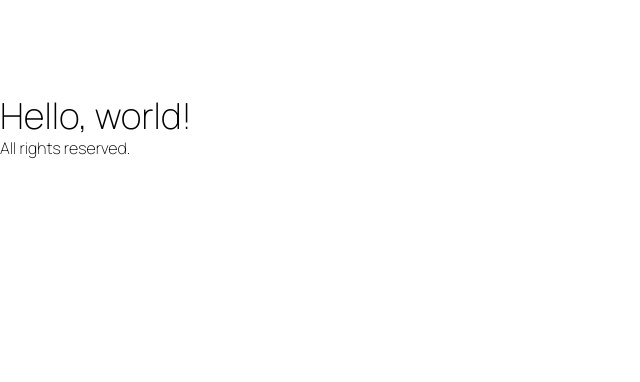
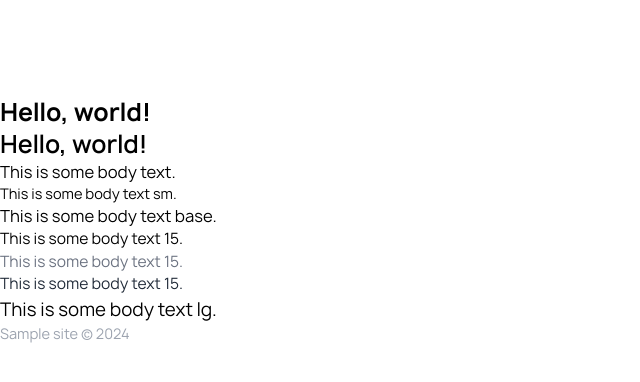
Before and after one commit to screenfluent/rebuildinpublic.co, a WordPress theme: template index.php in a window 1280 px wide. Shown: the top 382 px of the page, without its empty margins (0-640 px from the left). Run offline with PHP 8.4 and a stand-in for WordPress, Linux system fonts and the light colour scheme; the site name, menu and one post (Sample post) are stand-ins, and other content is empty; style sheets or scripts are compiled from the project's sources.

Commit message:
Update fonts and styles

```diff
--- a/footer.php
+++ b/footer.php
@@ -1,9 +1,6 @@
 <footer>
-    <p>All rights reserved.</p>
+    <p class="text-sm text-gray-400"><?php bloginfo('name'); ?> &copy; <?php echo date('Y'); ?></p>
 </footer>
-
-
-
 <?php wp_footer(); ?>
 </body>
 </html>
--- a/index.php
+++ b/index.php
@@ -1,4 +1,16 @@
 <?php get_header();?>
 <br><br><br><br>
-<h1 class="text-4xl">Hello, world!</h1>
+<h1 class="font-bold text-2xl">Hello, world!</h1>
+<h1 class="font-semibold text-2xl">Hello, world!</h1>
+
+<p class="font-normal">This is some body text.</p>
+<p class="text-sm">This is some body text sm.</p>
+<p class="text-base">This is some body text base.</p>
+<p class="text-15">This is some body text 15.</p>
+
+<p class="text-gray-500 text-15">This is some body text 15.</p>
+<p class="text-gray-800 text-15">This is some body text 15.</p>
+
+<p class="text-lg">This is some body text lg.</p>
+
 <?php get_footer();?>
--- a/style.css
+++ b/style.css
@@ -12,13 +12,32 @@ Version: 1.0
 
 @font-face {
     font-family: 'Manrope';
-    src: url('/fonts/Manrope-VariableFont_wght.woff') format('woff');
-    font-weight: 100 900; /* This line indicates that the font supports a range of weights from 100 to 900 */
+    src: url('fonts/manrope-regular-400.woff2') format('woff2'),
+         url('fonts/manrope-regular-400.woff') format('woff');
+    font-weight: 400;
+    font-style: normal;
+    font-display: swap;
+}
+
+@font-face {
+    font-family: 'Manrope';
+    src: url('fonts/manrope-semibold-600.woff2') format('woff2'),
+         url('fonts/manrope-semibold-600.woff') format('woff');
+    font-weight: 600;
+    font-style: normal;
+    font-display: swap;
+}
+
+@font-face {
+    font-family: 'Manrope';
+    src: url('fonts/manrope-bold-700.woff2') format('woff2'),
+         url('fonts/manrope-bold-700.woff') format('woff');
+    font-weight: 700;
     font-style: normal;
     font-display: swap;
 }
 
 body {
     font-family: 'Manrope', sans-serif;
-    font-variation-settings: 'wght' 500;
+    font-weight: 400;
 }
--- a/tailwind.config.js
+++ b/tailwind.config.js
@@ -4,12 +4,14 @@ module.exports = {
   theme: {
     extend: {
       fontFamily: {
-        'sans': ['Manrope', 'sans-serif'],
-        'serif': ['Manrope', 'serif'],
-        'mono': ['Manrope', 'monospace'],
-        'display': ['Manrope', 'cursive'],
-        'body': ['Manrope', 'sans-serif'],
+        'sans': ['Manrope', 'Inter', 'sans-serif'],
       },
+      fontSize: {
+        '15': '15px',
+      },
+      colors: {
+        'custom-gray': '#444444',
+      }
     },
   },
   variants: {},
```
Also changed, not shown: fonts/Manrope-VariableFont_wght.woff (deleted), fonts/manrope-bold-700.woff (added), fonts/manrope-bold-700.woff2 (added), fonts/manrope-medium-500.woff (added), fonts/manrope-medium-500.woff2 (added), fonts/manrope-regular-400.woff (added), fonts/manrope-regular-400.woff2 (added), fonts/manrope-semibold-600.woff (added), fonts/manrope-semibold-600.woff2 (added), 2 other files.
